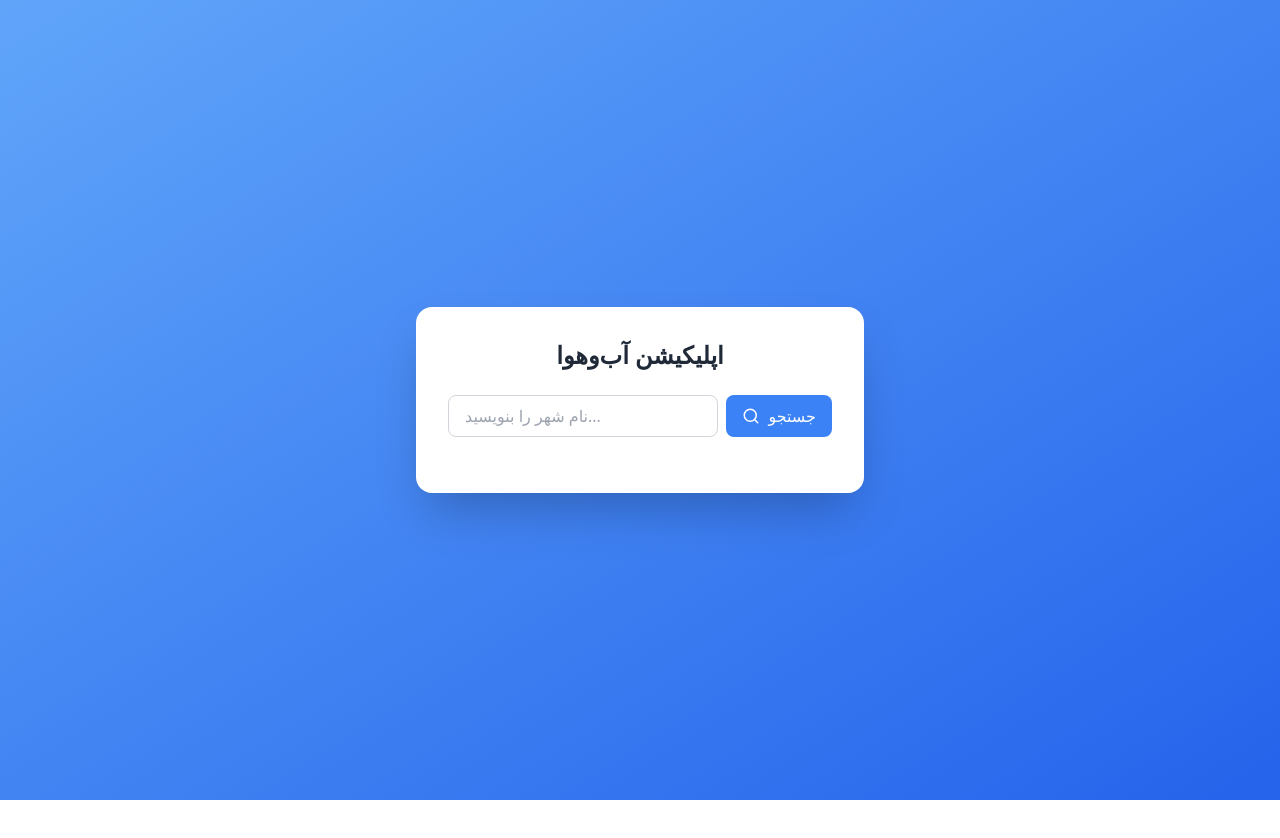
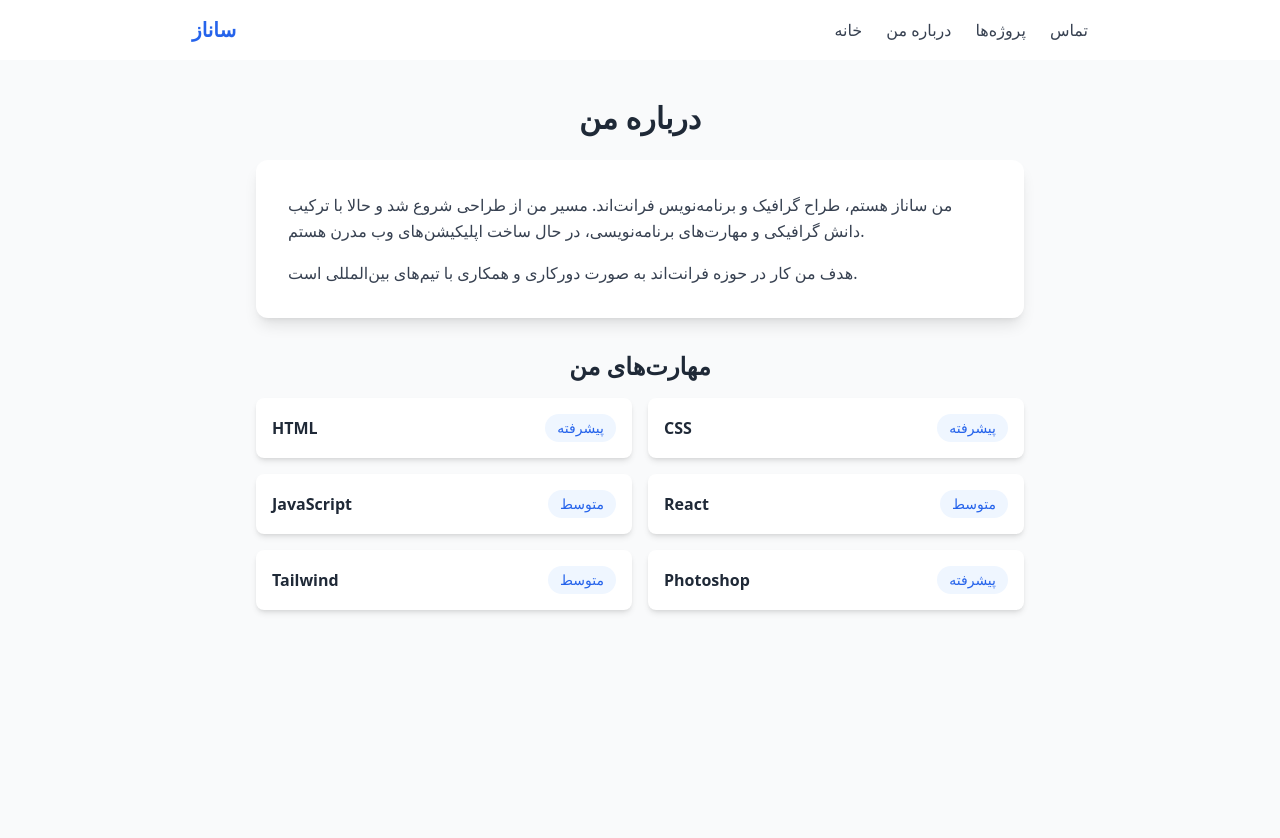
Before and after one commit to sanaz-graphic/react-app, a React (Create React App) app: page /about in a window 1280 px wide. Shown: the top 838 px of the page. Before the commit the page ends 800 px from the top, so only its background shows below. Built offline with nearby package versions, Linux system fonts and the light colour scheme.

Commit message:
multi-page website with react router added

```diff
--- a/package.json
+++ b/package.json
@@ -10,6 +10,7 @@
     "lucide-react": "^1.55.0",
     "react": "^19.3.0",
     "react-dom": "^19.3.0",
+    "react-router-dom": "^7.18.4",
     "react-scripts": "5.0.1",
     "web-vitals": "^2.1.4"
   },
--- a/src/App.js
+++ b/src/App.js
@@ -1,8 +1,23 @@
- import './App.css';
-import WeatherApp from './WeatherApp';
+ import { BrowserRouter, Routes, Route } from 'react-router-dom';
+import './App.css';
+import Navbar from './components/Navbar';
+import Home from './pages/Home';
+import About from './pages/About';
+import Projects from './pages/Projects';
+import Contact from './pages/Contact';
 
 function App() {
-  return <WeatherApp />;
+  return (
+    <BrowserRouter>
+      <Navbar />
+      <Routes>
+        <Route path="/" element={<Home />} />
+        <Route path="/about" element={<About />} />
+        <Route path="/projects" element={<Projects />} />
+        <Route path="/contact" element={<Contact />} />
+      </Routes>
+    </BrowserRouter>
+  );
 }
 
 export default App;
--- /dev/null
+++ b/src/components/Navbar.js
@@ -0,0 +1,36 @@
+import { Link } from 'react-router-dom';
+
+function Navbar() {
+  return (
+    <nav className="bg-white shadow-md py-4 px-6">
+      <div className="max-w-4xl mx-auto flex justify-between items-center">
+        <h1 className="text-xl font-bold text-blue-600">ساناز</h1>
+
+        <ul className="flex gap-6 list-none">
+          <li>
+            <Link to="/" className="text-gray-700 hover:text-blue-600 transition">
+              خانه
+            </Link>
+          </li>
+          <li>
+            <Link to="/about" className="text-gray-700 hover:text-blue-600 transition">
+              درباره من
+            </Link>
+          </li>
+          <li>
+            <Link to="/projects" className="text-gray-700 hover:text-blue-600 transition">
+              پروژه‌ها
+            </Link>
+          </li>
+          <li>
+            <Link to="/contact" className="text-gray-700 hover:text-blue-600 transition">
+              تماس
+            </Link>
+          </li>
+        </ul>
+      </div>
+    </nav>
+  );
+}
+
+export default Navbar;
--- /dev/null
+++ b/src/pages/About.js
@@ -0,0 +1,51 @@
+function About() {
+  const skills = [
+    { name: 'HTML', level: 'پیشرفته' },
+    { name: 'CSS', level: 'پیشرفته' },
+    { name: 'JavaScript', level: 'متوسط' },
+    { name: 'React', level: 'متوسط' },
+    { name: 'Tailwind', level: 'متوسط' },
+    { name: 'Photoshop', level: 'پیشرفته' },
+  ];
+
+  return (
+    <div className="min-h-screen bg-gray-50 p-10">
+      <div className="max-w-3xl mx-auto">
+        <h1 className="text-3xl font-bold text-gray-800 mb-6 text-center">
+          درباره من
+        </h1>
+
+        <div className="bg-white p-8 rounded-xl shadow-lg mb-8">
+          <p className="text-gray-700 leading-relaxed mb-4">
+            من ساناز هستم، طراح گرافیک و برنامه‌نویس فرانت‌اند.
+            مسیر من از طراحی شروع شد و حالا با ترکیب دانش گرافیکی و مهارت‌های برنامه‌نویسی،
+            در حال ساخت اپلیکیشن‌های وب مدرن هستم.
+          </p>
+          <p className="text-gray-700 leading-relaxed">
+            هدف من کار در حوزه فرانت‌اند به صورت دورکاری و همکاری با تیم‌های بین‌المللی است.
+          </p>
+        </div>
+
+        <h2 className="text-2xl font-bold text-gray-800 mb-4 text-center">
+          مهارت‌های من
+        </h2>
+
+        <div className="grid grid-cols-2 gap-4">
+          {skills.map((skill, index) => (
+            <div
+              key={index}
+              className="bg-white p-4 rounded-lg shadow-md flex justify-between items-center hover:shadow-lg transition"
+            >
+              <span className="font-bold text-gray-800">{skill.name}</span>
+              <span className="text-sm text-blue-600 bg-blue-50 px-3 py-1 rounded-full">
+                {skill.level}
+              </span>
+            </div>
+          ))}
+        </div>
+      </div>
+    </div>
+  );
+}
+
+export default About;
--- /dev/null
+++ b/src/pages/Contact.js
@@ -0,0 +1,46 @@
+ import { Mail, Code, Briefcase } from 'lucide-react';
+
+function Contact() {
+  return (
+    <div className="min-h-screen bg-gray-50 p-10">
+      <div className="max-w-2xl mx-auto">
+        <h1 className="text-3xl font-bold text-gray-800 mb-8 text-center">
+          تماس با من
+        </h1>
+
+        <div className="bg-white p-8 rounded-xl shadow-lg">
+          <p className="text-gray-700 text-center mb-8">
+            خوشحال می‌شم با من در ارتباط باشی. از راه‌های زیر می‌تونی پیام بدی:
+          </p>
+
+          <div className="space-y-4">
+            <a
+              href="mailto:atalebi894@gmail.com"
+              className="flex items-center gap-4 p-4 bg-gray-50 rounded-lg hover:bg-blue-50 transition"
+            >
+              <Mail className="text-blue-500" size={24} />
+              <span className="text-gray-700">atalebi894@gmail.com</span>
+            </a>
+
+            <a
+              href="https://github.com/sanaz-graphic"
+              target="_blank"
+              rel="noopener noreferrer"
+              className="flex items-center gap-4 p-4 bg-gray-50 rounded-lg hover:bg-blue-50 transition"
+            >
+              <Code className="text-gray-800" size={24} />
+              <span className="text-gray-700">github.com/sanaz-graphic</span>
+            </a>
+
+            <div className="flex items-center gap-4 p-4 bg-gray-50 rounded-lg">
+              <Briefcase className="text-blue-700" size={24} />
+              <span className="text-gray-700">LinkedIn (به زودی)</span>
+            </div>
+          </div>
+        </div>
+      </div>
+    </div>
+  );
+}
+
+export default Contact;
--- /dev/null
+++ b/src/pages/Home.js
@@ -0,0 +1,36 @@
+import { Link } from 'react-router-dom';
+
+function Home() {
+  return (
+    <div className="min-h-screen bg-gray-50 flex items-center justify-center p-10">
+      <div className="text-center max-w-2xl">
+        <h1 className="text-5xl font-bold text-gray-800 mb-4">
+          سلام! من ساناز هستم
+        </h1>
+        <p className="text-xl text-gray-600 mb-8">
+          طراح گرافیک و برنامه‌نویس فرانت‌اند
+        </p>
+        <p className="text-gray-500 mb-10 leading-relaxed">
+          من در حال یادگیری برنامه‌نویسی وب هستم و روی React، Tailwind و ساخت اپلیکیشن‌های کاربردی تمرکز دارم.
+        </p>
+
+        <div className="flex gap-4 justify-center">
+          <Link
+            to="/projects"
+            className="bg-blue-500 hover:bg-blue-600 text-white px-6 py-3 rounded-lg transition"
+          >
+            مشاهده پروژه‌ها
+          </Link>
+          <Link
+            to="/contact"
+            className="bg-white hover:bg-gray-100 text-gray-700 border border-gray-300 px-6 py-3 rounded-lg transition"
+          >
+            تماس با من
+          </Link>
+        </div>
+      </div>
+    </div>
+  );
+}
+
+export default Home;
--- /dev/null
+++ b/src/pages/Projects.js
@@ -0,0 +1,57 @@
+function Projects() {
+  const projects = [
+    {
+      title: 'لیست کارها',
+      description: 'یک اپلیکیشن برای مدیریت کارهای روزانه با قابلیت ذخیره‌سازی خودکار.',
+      tech: ['React', 'Tailwind', 'localStorage'],
+    },
+    {
+      title: 'اپلیکیشن آب‌وهوا',
+      description: 'جستجوی آب‌وهوای هر شهر جهان با استفاده از API رایگان Open-Meteo.',
+      tech: ['React', 'API', 'async/await'],
+    },
+    {
+      title: 'کارت پروفایل',
+      description: 'کارت پروفایل شخصی با طراحی مدرن و واکنش‌گرا.',
+      tech: ['HTML', 'CSS', 'Tailwind'],
+    },
+  ];
+
+  return (
+    <div className="min-h-screen bg-gray-50 p-10">
+      <div className="max-w-4xl mx-auto">
+        <h1 className="text-3xl font-bold text-gray-800 mb-8 text-center">
+          پروژه‌های من
+        </h1>
+
+        <div className="grid grid-cols-1 md:grid-cols-2 lg:grid-cols-3 gap-6">
+          {projects.map((project, index) => (
+            <div
+              key={index}
+              className="bg-white p-6 rounded-xl shadow-md hover:shadow-xl transition flex flex-col"
+            >
+              <h2 className="text-xl font-bold text-gray-800 mb-3">
+                {project.title}
+              </h2>
+              <p className="text-gray-600 text-sm mb-4 flex-1">
+                {project.description}
+              </p>
+              <div className="flex flex-wrap gap-2">
+                {project.tech.map((tech, i) => (
+                  <span
+                    key={i}
+                    className="text-xs bg-blue-50 text-blue-600 px-2 py-1 rounded-full"
+                  >
+                    {tech}
+                  </span>
+                ))}
+              </div>
+            </div>
+          ))}
+        </div>
+      </div>
+    </div>
+  );
+}
+
+export default Projects;
```
Also changed, not shown: 1 other file (tests, documents, lock files or other folders).
